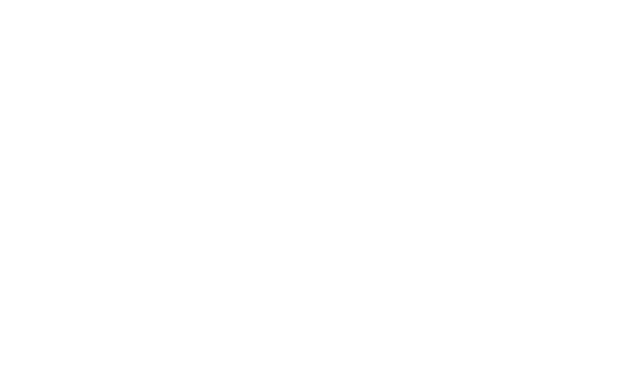
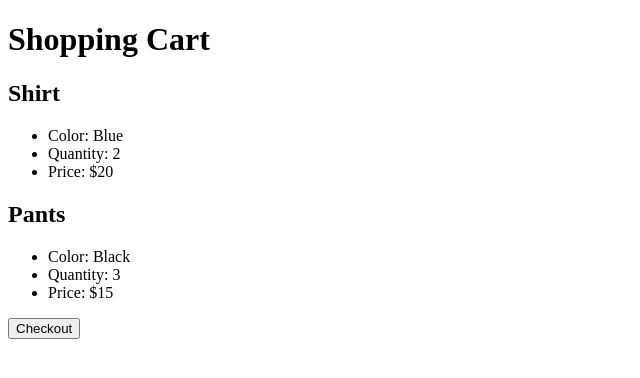
Before and after one commit to alkakumari1991/AFSFAlka.github.io, a plain HTML site: page index.html in a window 1280 px wide. Shown: the whole page, without its empty margins (0-640 px from the left). Drawn offline with Linux system fonts and the light colour scheme.

Commit message:
Update index.html

```diff
--- a/index.html
+++ b/index.html
@@ -16,7 +16,37 @@ p.parentNode.insertBefore(o,p)}(window,document,"script",0,"AF","pba",{pba: {web
         }
 </script>
 
+<!-- Assume that data about products in the shopping cart
+    is stored in localstorage -->
+    <script>
+        window.onload = function () {
+            document.getElementById('checkout').addEventListener('click', function () {
+                AF('pba', 'event', {eventType: 'EVENT',eventCategory: 'conversion', eventName: 'checkout'});
+            });
+        }
+
+    </script>
 </head>
+<body>
+    <h1>Shopping Cart</h1>
+    <h2>Shirt</h2>
+    <p>
+        <ul>
+            <li>Color: Blue</li>
+            <li>Quantity: 2</li>
+            <li>Price: $20</li>
+        </ul>
+    </p>
+    <h2>Pants</h2>
+    <p>
+        <ul>
+            <li>Color: Black</li>
+            <li>Quantity: 3</li>
+            <li>Price: $15</li>
+        </ul>
+    </p>
+    <button id='checkout'>Checkout</button>
+</body>
 
 <!-- <body>
 The content of the document......
```
